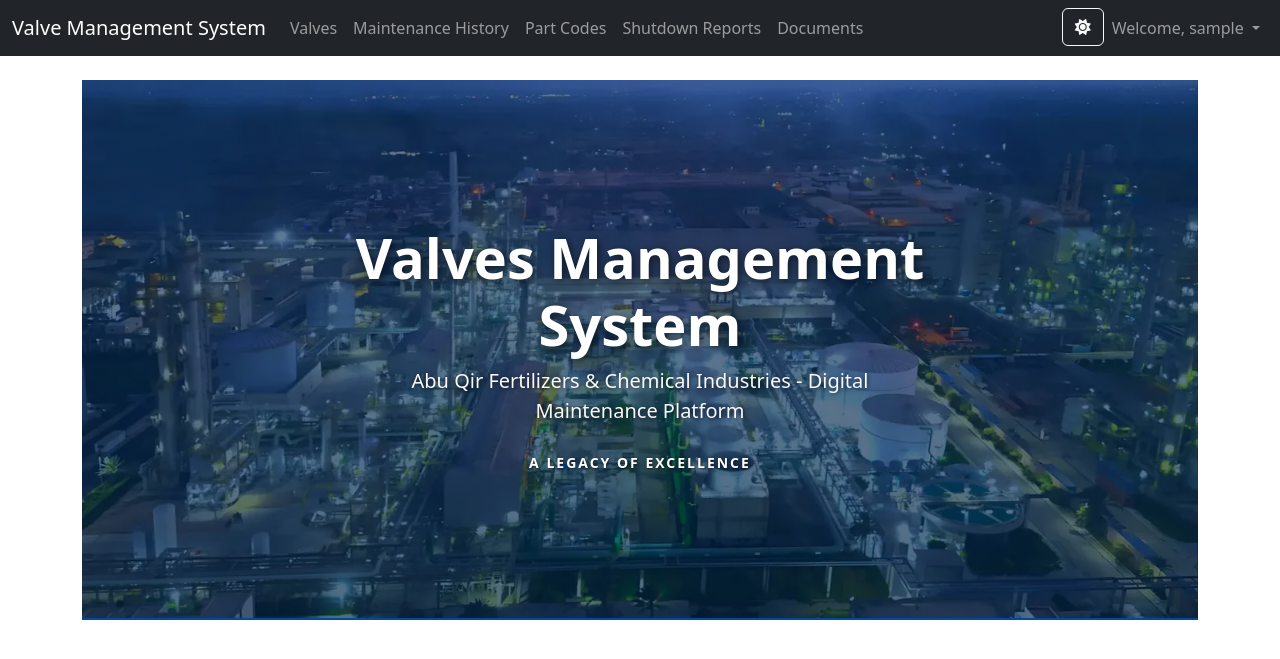
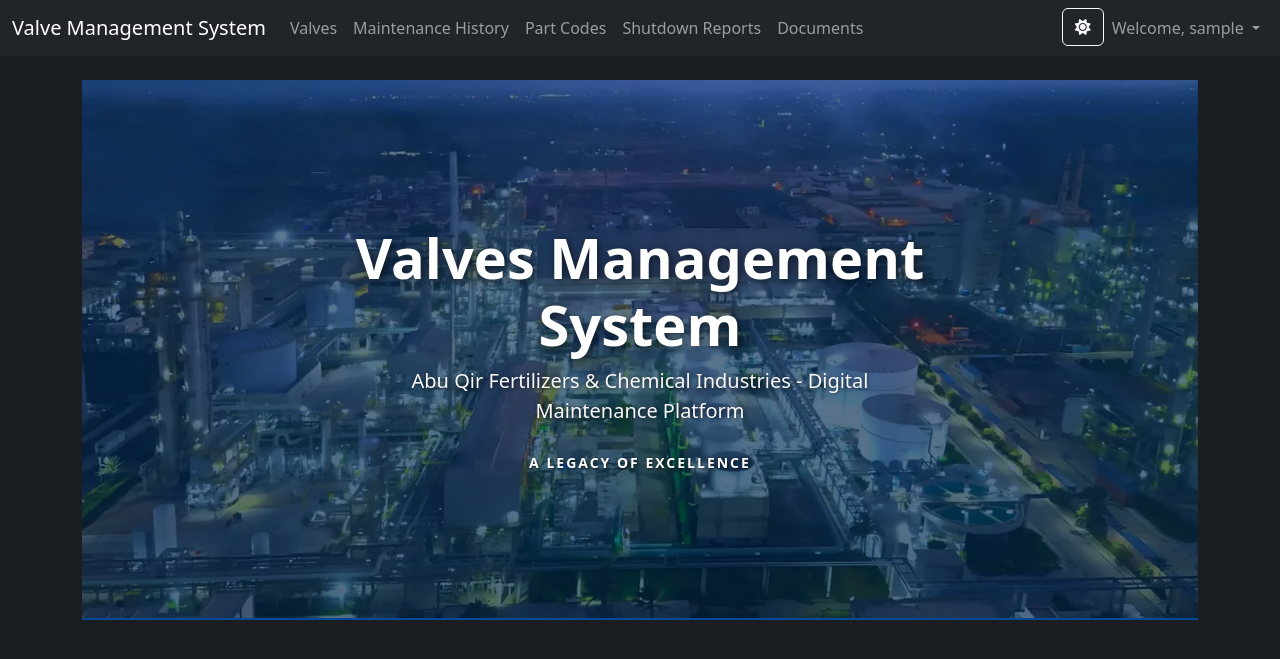
Before and after one commit to MrAlaa90/Valve_webapp, a Django app: page / in a window 1280 px wide. Shown: the top 659 px of the page. Run offline with Django 5.2, Linux system fonts and the light colour scheme; the visitor is signed in with stand-in values (Sample User, id 1); data that the repository does not hold is empty; some libraries are stand-ins or nearby versions.

Commit message:
style: implement full page dark theme and unify ZLD unit styling

```diff
--- a/static/css/style.css
+++ b/static/css/style.css
@@ -3,14 +3,19 @@
     --aq-blue: #004a99;      /* الرسمي الأزرق */
     --aq-blue-dark: #003366;
     --aq-green: #28a745;     /* أخضر الاستدامة */
-    --aq-light-bg: #f8f9fa;
-    --aq-text: #333333;
+    --aq-light-bg: #1a1d21;  /* تم تعديله ليطابق الخلفية الداكنة */
+    --aq-text: #ffffff;
 
     /* Legacy aliases for compatibility */
     --abuqir-blue: var(--aq-blue);
-    --abuqir-light-blue: #eef4fb;
+    --abuqir-light-blue: #2c3035;
     --abuqir-gold: #ffc107;
     --abuqir-dark: var(--aq-text);
+}
+
+body {
+    background-color: var(--aq-light-bg) !important;
+    color: var(--aq-text) !important;
 }
 
 /* توحيد خلفية البطاقات للون الداكن وإزالة الحدود الجانبية */
--- a/valve_project/templates/valves/home.html
+++ b/valve_project/templates/valves/home.html
@@ -59,7 +59,7 @@
         {% if zld_factory %}
         <div class="row mt-4">
             <div class="col-12">
-                <div class="card border-0 shadow-sm overflow-hidden">
+                <div class="card border-0 shadow-sm overflow-hidden factory-card-success">
                     <div class="row g-0">
                         <div class="col-md-2 bg-success d-flex align-items-center justify-content-center text-white p-4">
                             <div class="text-center">
@@ -71,14 +71,14 @@
                             <div class="row text-center">
                                 <div class="col-md-4">
                                     <h5 class="text-muted small uppercase">Total Valves</h5>
-                                    <p class="h3 fw-bold text-primary">{{ zld_factory.total_valves }}</p>
+                                    <p class="h3 fw-bold text-info">{{ zld_factory.total_valves }}</p>
                                 </div>
                                 <div class="col-md-4">
                                     <h5 class="text-muted small uppercase">Operational</h5>
                                     <p class="h3 fw-bold text-success">{{ zld_factory.operational_valves }}</p>
                                 </div>
-                                <div class="col-md-4 border-start">
-                                    <a href="{% url 'valves:valve-list-frontend' %}?factory={{ zld_factory.name|slugify }}" class="btn btn-outline-primary btn-sm mt-2">View Detailed Report</a>
+                                <div class="col-md-4 border-start border-secondary">
+                                    <a href="{% url 'valves:valve-list-frontend' %}?factory={{ zld_factory.name|slugify }}" class="btn btn-outline-info btn-sm mt-2">View Detailed Report</a>
                                 </div>
                             </div>
                         </div>
```
